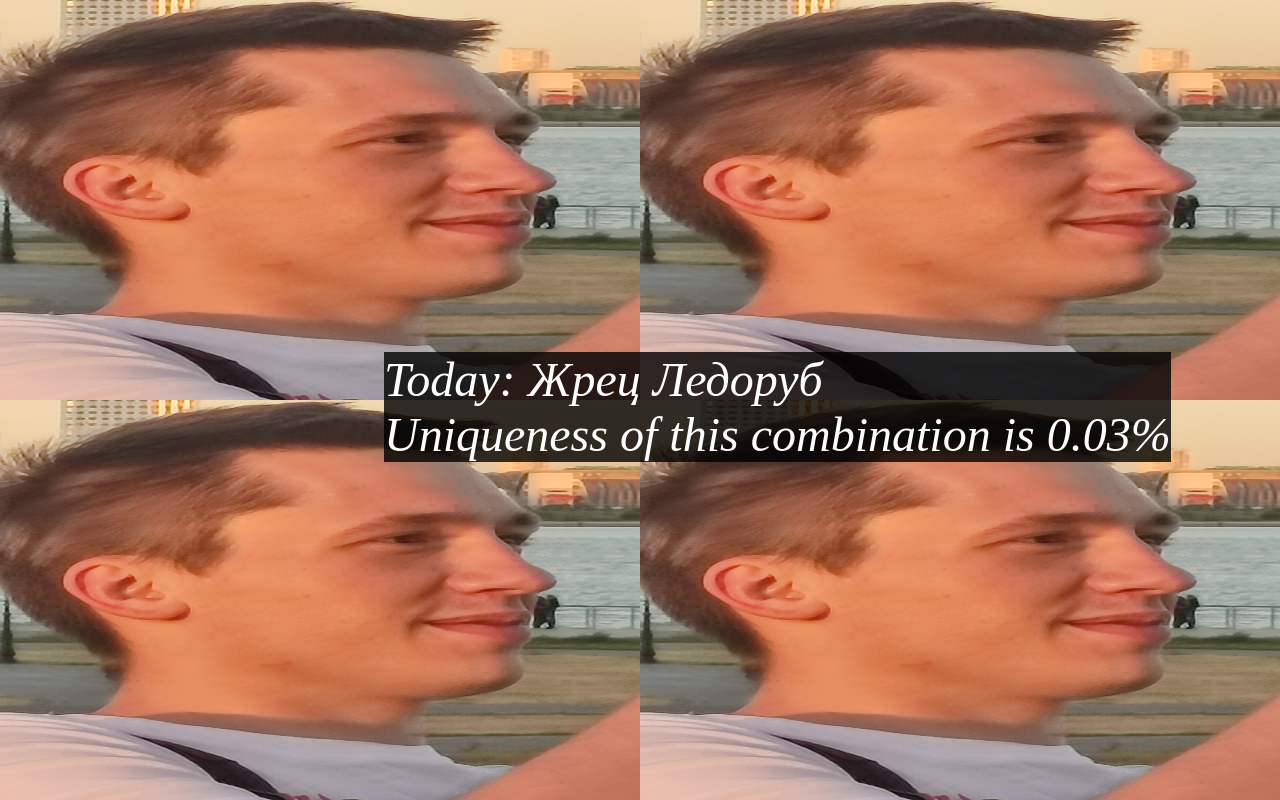
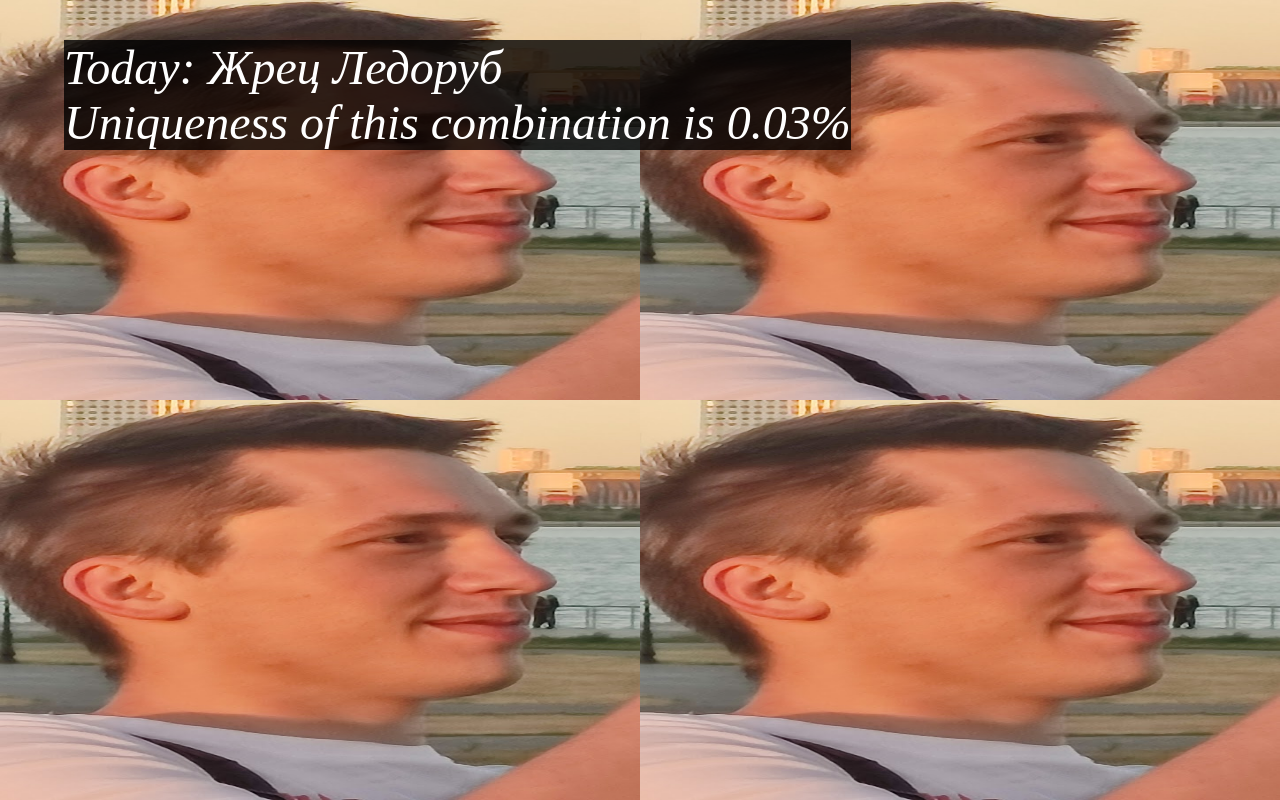
Before and after one commit to botq1t/jagerrandomer, a plain HTML site: page index.html in a window 1280 px wide. Drawn offline with Linux system fonts and the light colour scheme.

Commit message:
Update style.css

```diff
--- a/style.css
+++ b/style.css
@@ -6,8 +6,8 @@ today
 	color: white;
 	background-color: hsla(120,0%,0%,0.8);
 	position: fixed;
-	left: 30%;
-	top: 44%;
+	left: 5%;
+	top: 5%;
 	}
 body
 	{
```
